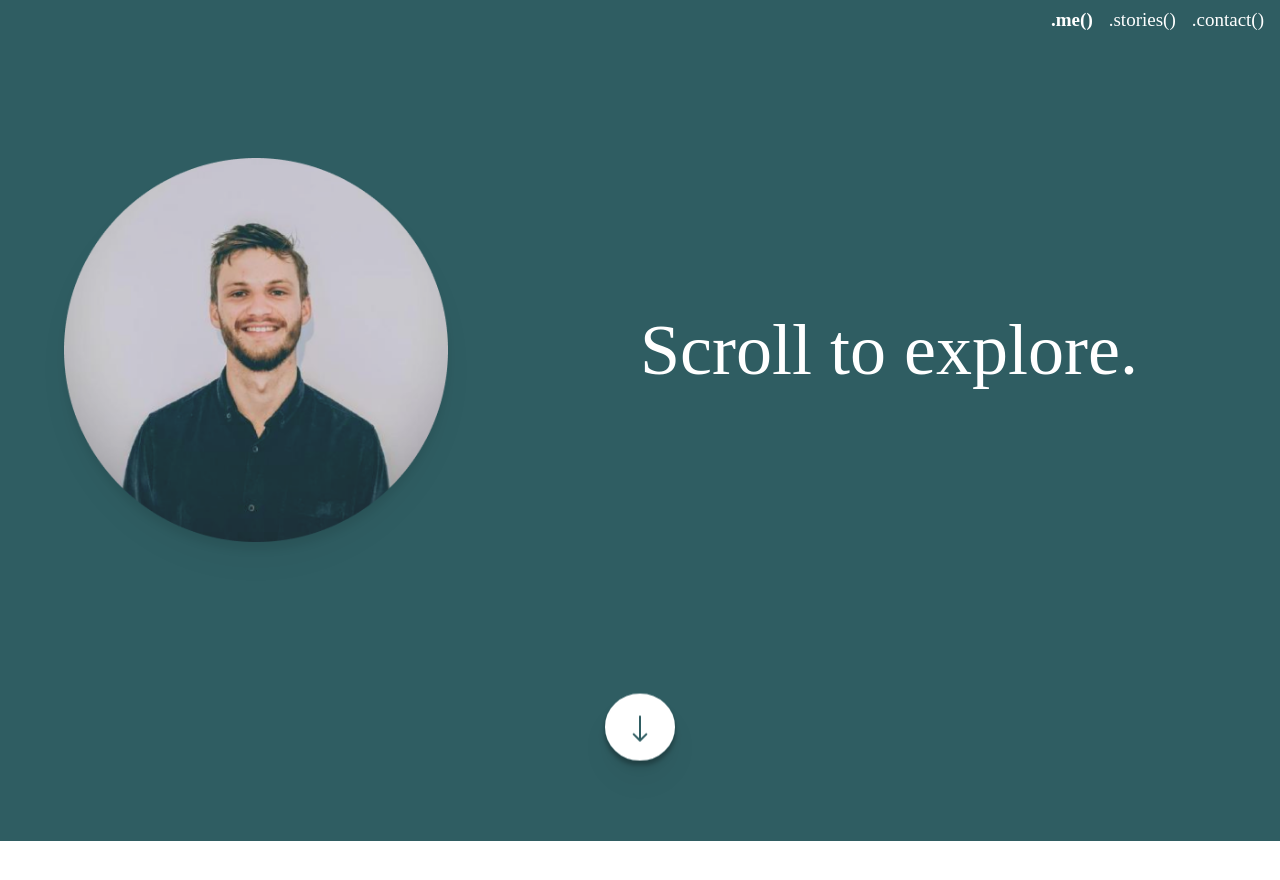
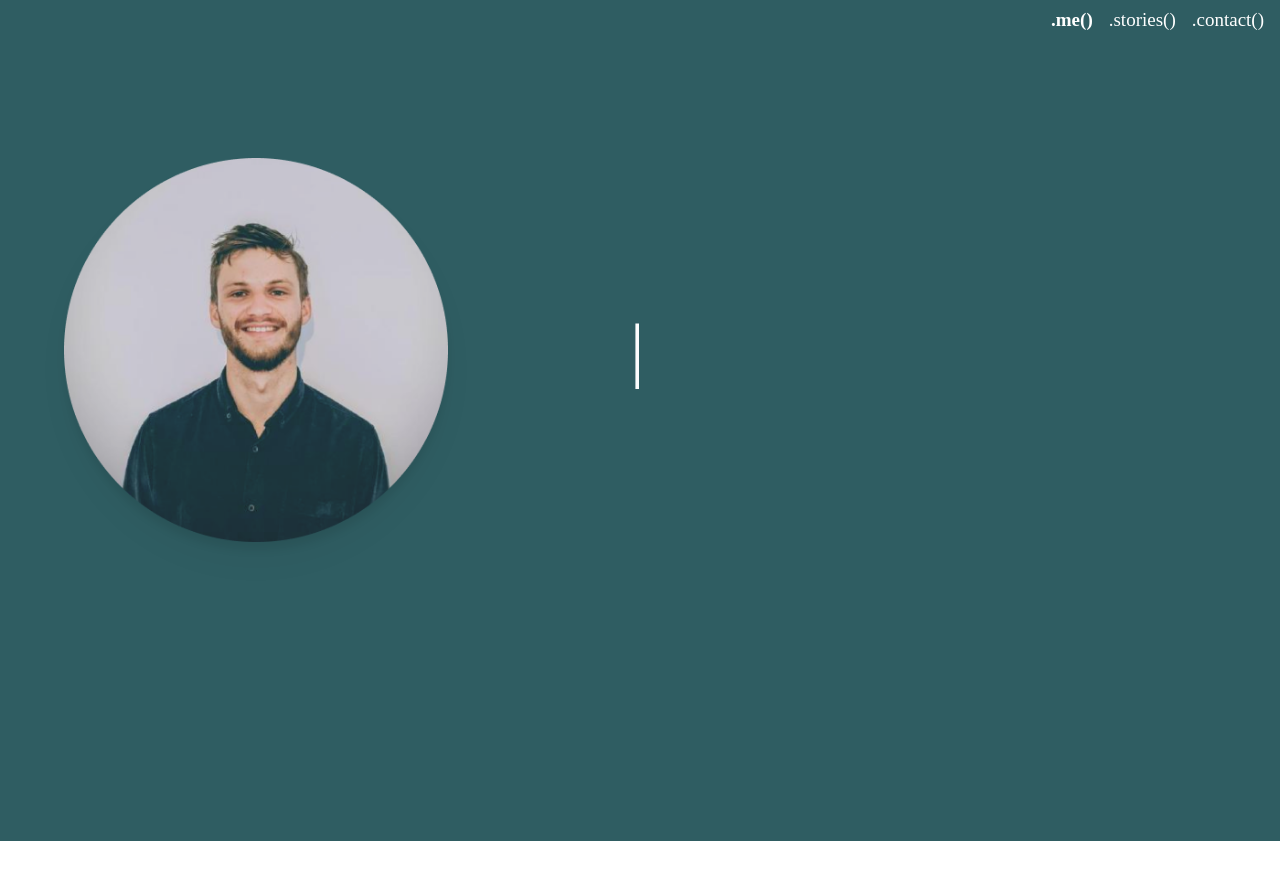
Before and after one commit to OliverKlukas/oliverklukas.github.io, a React (Create React App) app: page / in a window 1280 px wide. Shown: the top 880 px of the page. Built offline with nearby package versions, Linux system fonts and the light colour scheme; a web font is replaced by a local one.

Commit message:
Add bouncing arrow back to landing view

```diff
--- a/src/views/LandingView.tsx
+++ b/src/views/LandingView.tsx
@@ -23,20 +23,19 @@ export default function LandingView() {
     // Trigger animation for texts writing.
     useLayoutEffect(() => {
         firstAnimationActive && gsap.fromTo(".cursor", {autoAlpha: 0, x: -10}, {autoAlpha: 1, duration: 0.7, repeat: -1, ease: "steps (1)"});
-        // tl.to(".text", {text: {value: "Hi there!"}, duration: 1.5, delay: 1,  repeat: 1, yoyo: true, ease: "none", repeatDelay: 2});
-        // tl.to(".text", {text: {value: "I&apos;m Olli."}, duration: 1.5, delay: 1, repeat: 1, yoyo: true, ease: "none", repeatDelay: 2});
-        // tl.to(".text", {text: {value: "24 years old & based in Munich, Germany."}, duration: 3.1, delay: 1, repeat: 1, yoyo: true, ease: "none", repeatDelay: 2});
-        // tl.to(".text", {text: {value: "Passionate about software, learning & bringing ideas to life."}, duration: 4, repeatDelay: 2, repeat: 1, yoyo: true, delay: 1, ease: "none"});
-        // tl.to(".text", {text: {value: "M.Sc. Information Systems @ TUM & Sorbonne Université."}, duration: 3.8, delay: 1, repeat: 1, repeatDelay: 2, yoyo: true, ease: "none"});
+        tl.to(".text", {text: {value: "Hi there!"}, duration: 1.5, delay: 1,  repeat: 1, yoyo: true, ease: "none", repeatDelay: 2});
+        tl.to(".text", {text: {value: "I&apos;m Olli."}, duration: 1.5, delay: 1, repeat: 1, yoyo: true, ease: "none", repeatDelay: 2});
+        tl.to(".text", {text: {value: "24 years old & based in Munich, Germany."}, duration: 3.1, delay: 1, repeat: 1, yoyo: true, ease: "none", repeatDelay: 2});
+        tl.to(".text", {text: {value: "Passionate about software, learning & bringing ideas to life."}, duration: 4, repeatDelay: 2, repeat: 1, yoyo: true, delay: 1, ease: "none"});
+        tl.to(".text", {text: {value: "M.Sc. Information Systems @ TUM & Sorbonne Université."}, duration: 3.8, delay: 1, repeat: 1, repeatDelay: 2, yoyo: true, ease: "none"});
         tl.to(".text", {text: {value: "Scroll to explore."}, duration: 1.5, delay: 1, ease: "none", onComplete: () => setFirstAnimationActive(false)});
-        tl.to(".bouncer", {opacity: 1})
+        tl.to(".bouncer", {opacity: 1, duration: 5, ease: "power2"});
     }, []);
 
     return (
-        <div>
-            <div className="grid min-h-screen bg-green-4 content-around lg:grid-cols-2 lg:justify-center lg:items-center">
-                <div className="flex justify-center py-16 mx-16 lg:justify-end lg:mr-48">
-                    <img className="drop-shadow-xl hover:scale-110 hover:rotate-[360deg] ease-in duration-1000" src={me} alt={"profile picture"}/>
+        <div className="grid min-h-screen bg-green-4 lg:grid-cols-2 lg:justify-center lg:items-center">
+                <div className="flex justify-center pt-20 lg:py-16 mx-16 lg:justify-end lg:mr-48">
+                    <img className="drop-shadow-xl h-fit hover:scale-110 hover:rotate-[360deg] ease-in duration-1000" src={me} alt={"profile picture"}/>
                 </div>
                 <div className="flex justify-center text-center lg:justify-start lg:flex-none lg:text-left mx-10 lg:m-0 lg:mr-28">
                     <span>
@@ -50,7 +49,5 @@ export default function LandingView() {
                     <ScrollLogo className="animate-bounce drop-shadow-xl"/>
                 </div>
             </div>
-        </div>
-
     )
 }
```
